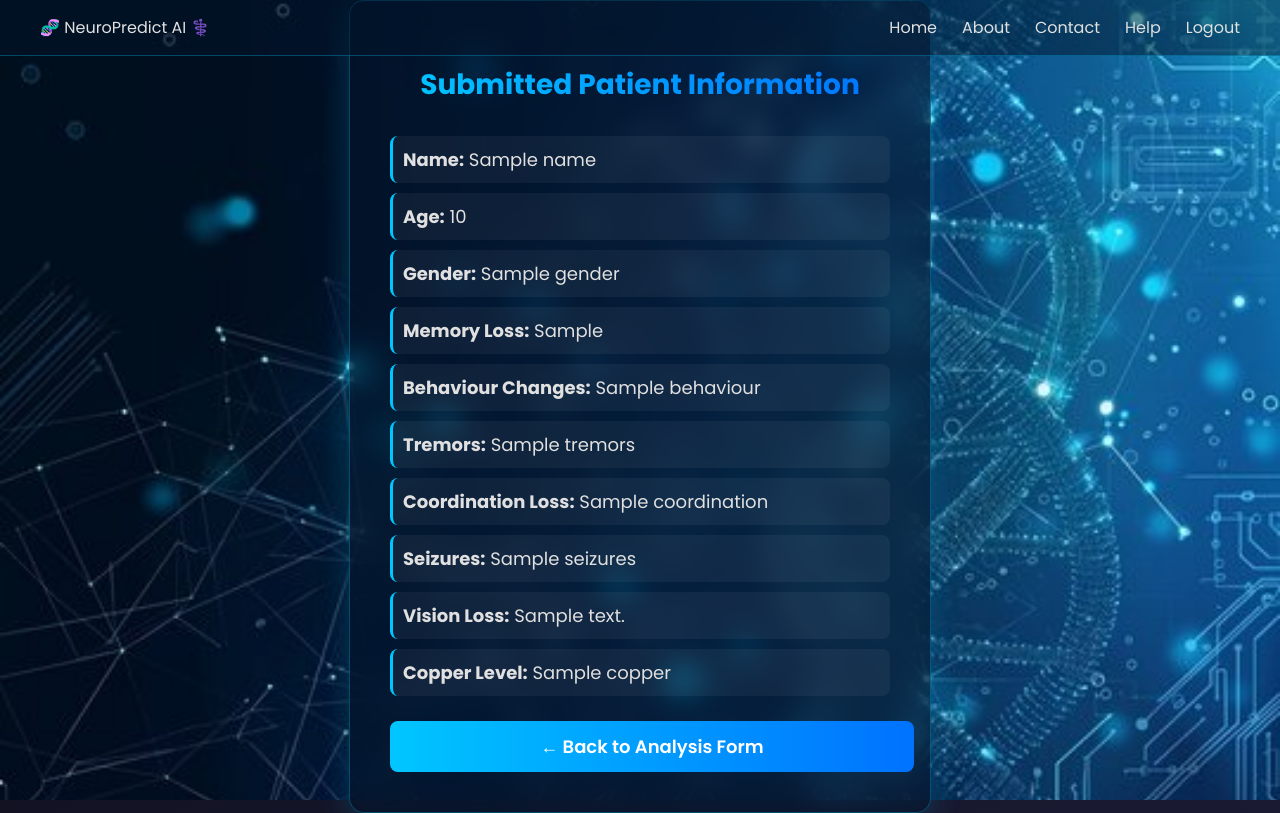
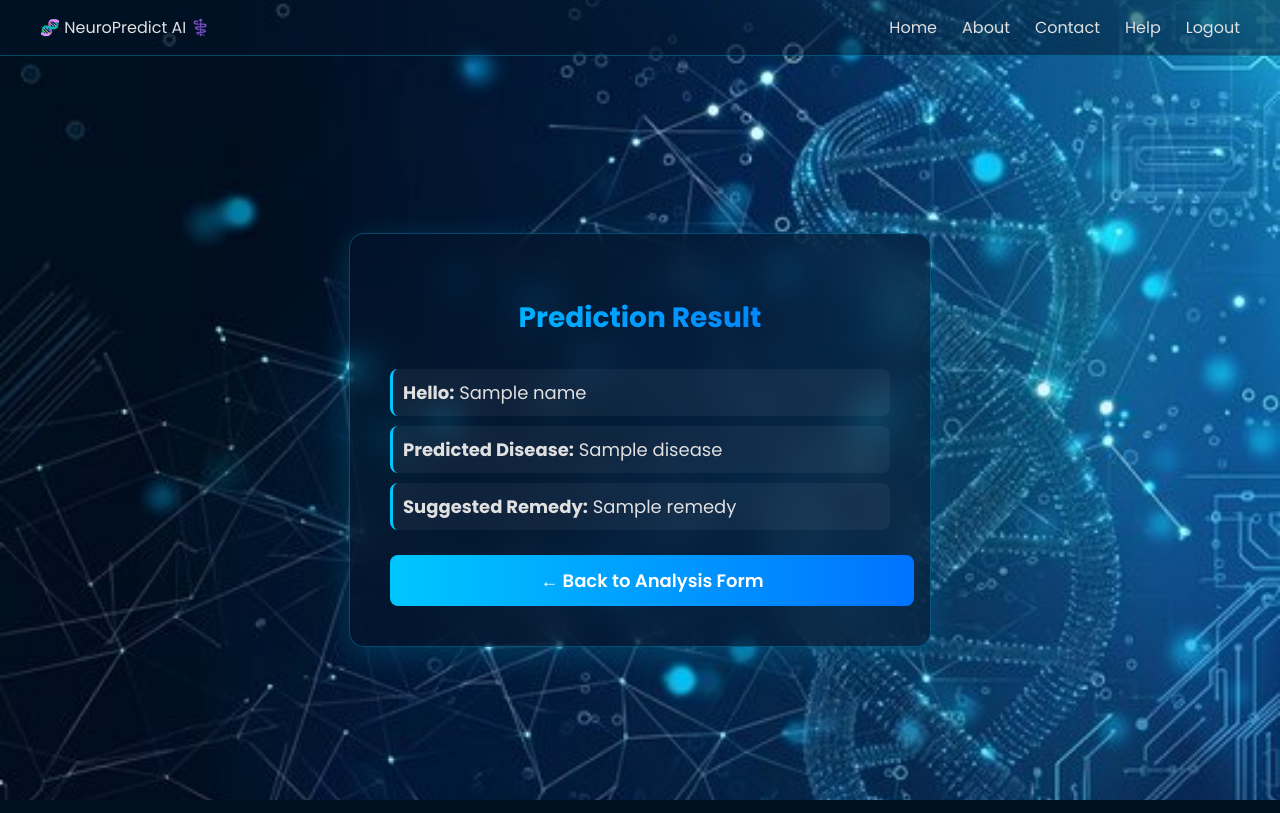
Before and after one commit to Priyadharshinik15/CCP_project_AI_predictive_system, a Flask app: template fullstack_app/templates/result.html in a window 1280 px wide. Run offline with Flask 3, Linux system fonts and the light colour scheme; the visitor is signed in with stand-in values (Sample User, id 1); the template is opened without the code that fills it: most values are stand-ins (such as "Sample title", 1, 10 or a date in 2020); some libraries are stand-ins or nearby versions.

Commit message:
Update result.html

```diff
--- a/fullstack_app/templates/result.html
+++ b/fullstack_app/templates/result.html
@@ -3,7 +3,7 @@
 <head>
   <meta charset="UTF-8">
   <meta name="viewport" content="width=device-width, initial-scale=1.0">
-  <title>Patient Data</title>
+  <title>Prediction Result</title>
   <link href="https://fonts.googleapis.com/css2?family=Poppins:wght@300;400;600;700&display=swap" rel="stylesheet">
   <style>
     body {
@@ -26,6 +26,7 @@
       max-width: 500px;
       box-shadow: 0 8px 32px rgba(0, 198, 255, 0.2);
       border: 1px solid rgba(0, 198, 255, 0.3);
+      margin-top: 80px; /* space below header */
     }
 
     h2 {
@@ -68,6 +69,7 @@
       transform: translateY(-2px);
       box-shadow: 0 6px 15px rgba(0, 198, 255, 0.5);
     }
+
     .background-container {
       position: fixed;
       top: 0;
@@ -84,6 +86,7 @@
       object-fit: cover;
       transform: scale(1.0);
     }
+
     header {
       display: flex;
       justify-content: space-between;
@@ -98,7 +101,6 @@
       left: 0;
       z-index: 10;
     }
-
 
     .nav-links {
       display: flex;
@@ -129,14 +131,11 @@
       transform: translateY(-2px);
       box-shadow: 0 4px 12px rgba(0, 198, 255, 0.4);
     }
-
-
   </style>
 </head>
 <body>
   <div class="background-container">
-        <img src="static/images/dna.jpg" alt="AI Brain Background" class="background-image">
-        <div class="overlay"></div>
+        <img src="{{ url_for('static', filename='images/dna.jpg') }}" alt="AI Brain Background" class="background-image">
   </div>
 
   <header>
@@ -155,17 +154,10 @@
   </header>
 
   <div class="form-container">
-    <h2>Submitted Patient Information</h2>
-    <p><b>Name:</b> {{ name }}</p>
-    <p><b>Age:</b> {{ age }}</p>
-    <p><b>Gender:</b> {{ gender }}</p>
-    <p><b>Memory Loss:</b> {{ memory_loss }}</p>
-    <p><b>Behaviour Changes:</b> {{ behaviour }}</p>
-    <p><b>Tremors:</b> {{ tremors }}</p>
-    <p><b>Coordination Loss:</b> {{ coordination }}</p>
-    <p><b>Seizures:</b> {{ seizures }}</p>
-    <p><b>Vision Loss:</b> {{ vision }}</p>
-    <p><b>Copper Level:</b> {{ copper }}</p>
+    <h2>Prediction Result</h2>
+    <p><b>Hello:</b> {{ name }}</p>
+    <p><b>Predicted Disease:</b> {{ disease }}</p>
+    <p><b>Suggested Remedy:</b> {{ remedy }}</p>
 
     <a href="{{ url_for('predictive_form') }}" class="back-btn">← Back to Analysis Form</a>
   </div>
```
Lines whose indentation alone changed are shown as unchanged.
